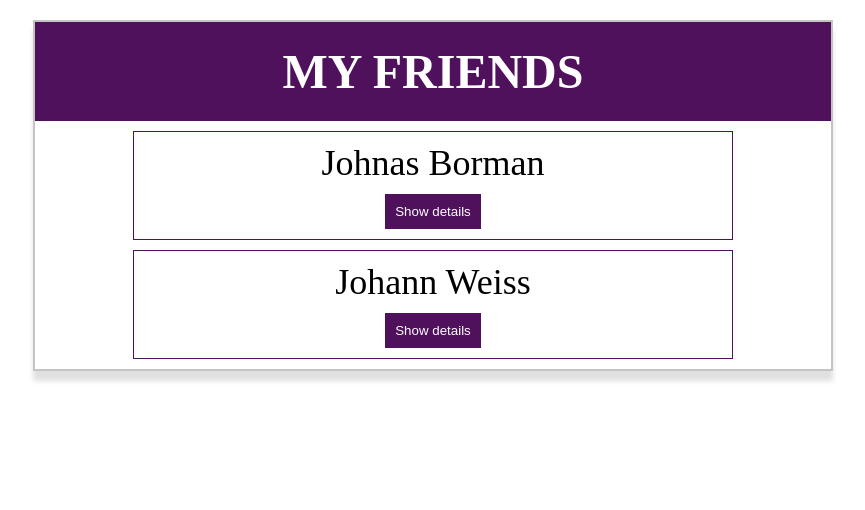
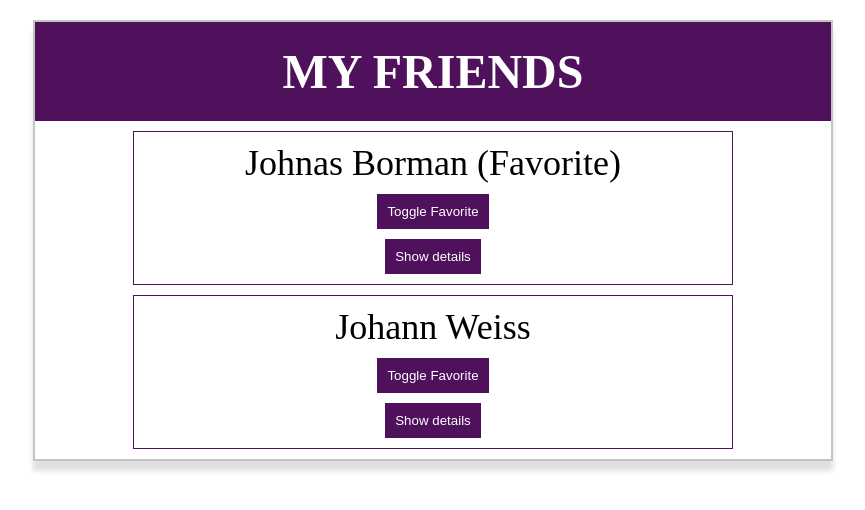
Before and after one commit to AnnaBratchenia/new-vue-app, a Vue app: page / in a window 1280 px wide. Shown: the top 510 px of the page, without its empty margins (207-1072 px from the left). Built offline with nearby package versions, Linux system fonts and the light colour scheme.

Commit message:
add changing Props

```diff
--- a/src/App.vue
+++ b/src/App.vue
@@ -5,11 +5,13 @@
       name="Johnas Borman"
       phone-number="0985 356 265"
       email-address="johnas@gmail.com"
+      is-favorite="1"
     ></friend-contact>
     <friend-contact
       name="Johann Weiss"
       phone-number="0658 452 111"
       email-address="johann@gmail.com"
+      is-favorite="0"
     ></friend-contact>
   </section>
 </template>
--- a/src/components/FriendContact.vue
+++ b/src/components/FriendContact.vue
@@ -1,6 +1,9 @@
 <template>
   <div>
-    <li class="name">{{ name }}</li>
+    <li class="name">
+      {{ name }} {{ this.isFavoriteChange === "1" ? "(Favorite)" : "" }}
+    </li>
+    <button class="btn" v-on:click="toggleFavorite">Toggle Favorite</button>
     <button class="btn" v-on:click="toggleDetails">
       {{ detailsIsvisible ? "Hide" : "Show" }} details
     </button>
@@ -12,7 +15,7 @@
 </template>
 <script>
 export default {
-  props: ["name", "phoneNumber", "emailAddress"],
+  props: ["name", "phoneNumber", "emailAddress", "isFavorite"],
   data() {
     return {
       detailsIsvisible: false,
@@ -22,12 +25,18 @@ export default {
         phone: "0957 340 509",
         email: "johnmuller@gmail.com",
       },
+      isFavoriteChange: this.isFavorite,
     };
   },
   methods: {
     toggleDetails() {
       this.detailsIsvisible = !this.detailsIsvisible;
     },
+    toggleFavorite() {
+      if (this.isFavoriteChange === "1") {
+        this.isFavoriteChange = "0";
+      } else this.isFavoriteChange = "1";
+    },
   },
 };
 </script>
```
